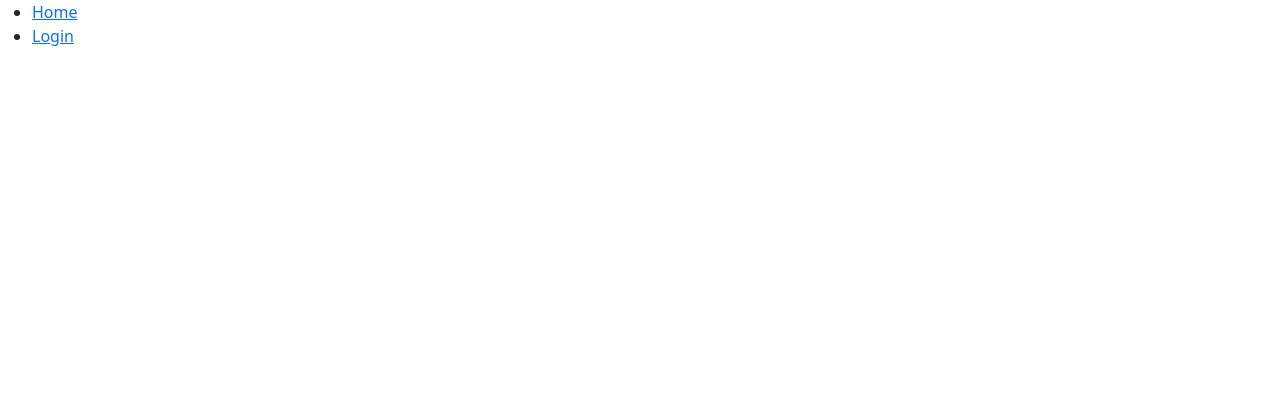
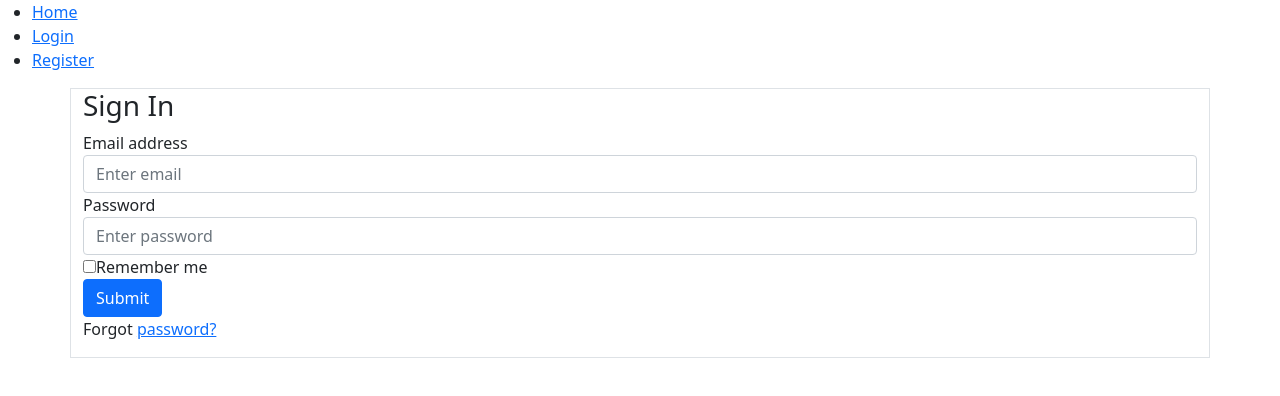
Before and after one commit to phanthaiduong22/todolist-ulhack, a React (Create React App) app: page /register in a window 1280 px wide. Shown: the top 396 px of the page. Built offline with nearby package versions, Linux system fonts and the light colour scheme; the HTML template or start-up script is replaced by a standard one.

Commit message:
register

```diff
--- a/src/App.js
+++ b/src/App.js
@@ -10,6 +10,7 @@ import {
 } from "react-router-dom";
 import Login from "./pages/Login/Login";
 import Home from "./pages/Home/Home";
+import Register from "./pages/Register/Register";
 import "../node_modules/bootstrap/dist/css/bootstrap.min.css";
 class App extends Component {
   constructor(props) {
@@ -26,6 +27,9 @@ class App extends Component {
             <li>
               <Link to="/login">Login</Link>
             </li>
+            <li>
+              <Link to="/register">Register</Link>
+            </li>
           </ul>
 
           <Switch>
@@ -35,6 +39,9 @@ class App extends Component {
             <Route path="/login">
               <Login />
             </Route>
+            <Route path="/register">
+              <Register />
+            </Route>
           </Switch>
         </div>
       </Router>
--- a/src/pages/Home/Home.css
+++ b/src/pages/Home/Home.css
@@ -0,0 +1,3 @@
+.text {
+  background-color: khaki;
+}
--- a/src/pages/Home/Home.js
+++ b/src/pages/Home/Home.js
@@ -1,6 +1,4 @@
 import React, { Component } from "react";
-
-// import "./Login.css";
 class Home extends Component {
   constructor() {
     super();
--- /dev/null
+++ b/src/pages/Register/Register.js
@@ -0,0 +1,79 @@
+import React, { Component } from "react";
+import { Container } from "react-bootstrap";
+import { Col, Row, Form } from "react-bootstrap";
+
+class Register extends Component {
+  constructor() {
+    super();
+    this.state = { email: "", password: "" };
+
+    this.handleChangeEmail = this.handleChangeEmail.bind(this);
+    this.handleChangePassword = this.handleChangePassword.bind(this);
+    this.handleSubmit = this.handleSubmit.bind(this);
+  }
+  handleChangeEmail(event) {
+    this.setState({ email: event.target.value });
+  }
+  handleChangePassword(event) {
+    this.setState({ password: event.target.value });
+  }
+  handleSubmit(event) {
+    alert("A name was submitted: " + this.state.email + this.state.password);
+    event.preventDefault();
+  }
+  render() {
+    return (
+      <Container>
+        <Row>
+          <form className="block-example border" onSubmit={this.handleSubmit}>
+            <h3>Sign In</h3>
+
+            <div className="form-group">
+              <label>Email address</label>
+              <input
+                type="email"
+                className="form-control"
+                placeholder="Enter email"
+                value={this.state.email}
+                onChange={this.handleChangeEmail}
+              />
+            </div>
+
+            <div className="form-group">
+              <label>Password</label>
+              <input
+                type="password"
+                className="form-control"
+                placeholder="Enter password"
+                value={this.state.password}
+                onChange={this.handleChangePassword}
+              />
+            </div>
+
+            <div className="form-group">
+              <div className="custom-control custom-checkbox">
+                <input
+                  type="checkbox"
+                  className="custom-control-input"
+                  id="customCheck1"
+                />
+                <label className="custom-control-label" htmlFor="customCheck1">
+                  Remember me
+                </label>
+              </div>
+            </div>
+
+            <button type="submit" className="btn btn-primary btn-block">
+              Submit
+            </button>
+            <p className="forgot-password text-right">
+              Forgot <a href="#">password?</a>
+            </p>
+          </form>
+        </Row>
+      </Container>
+    );
+  }
+}
+
+export default Register;
```
